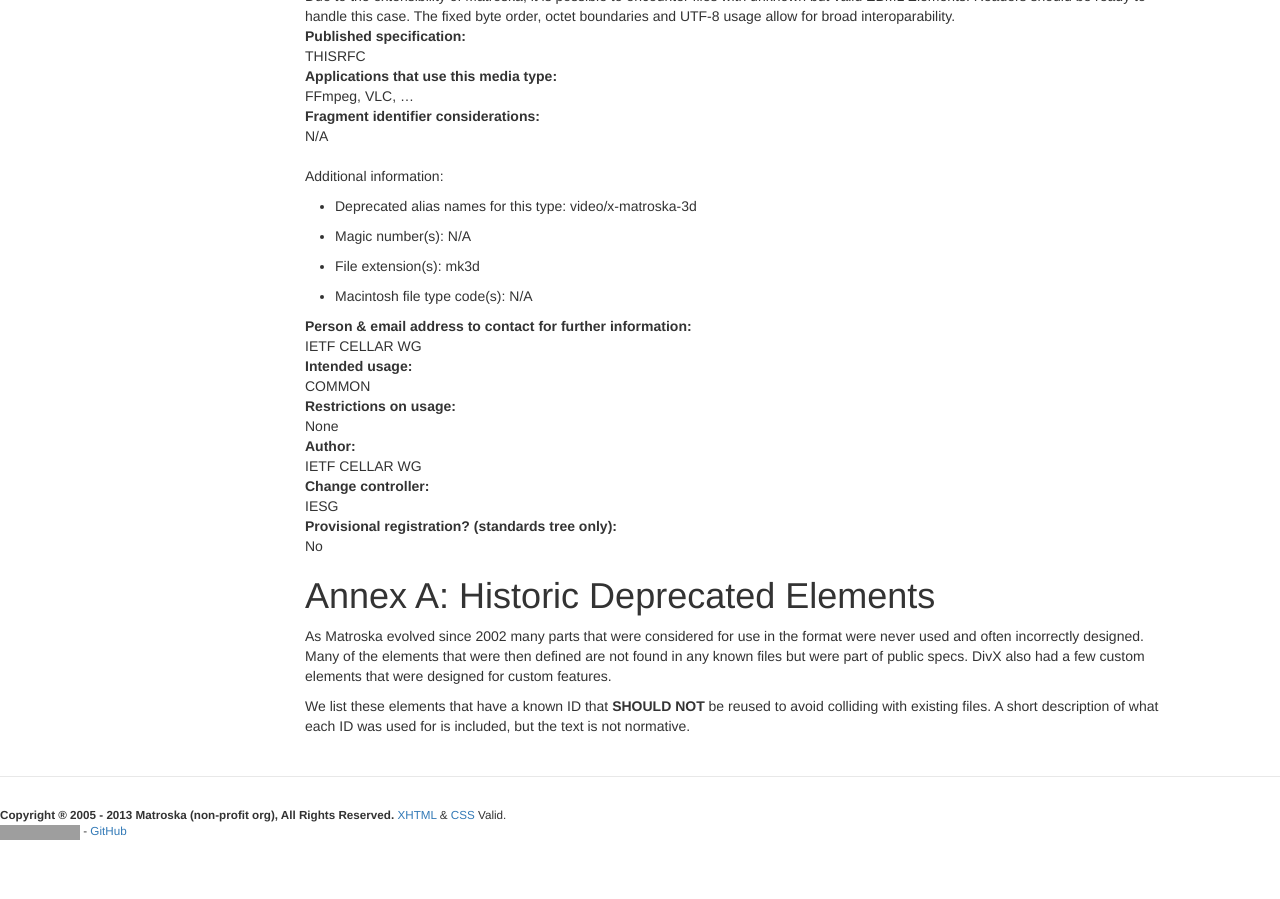
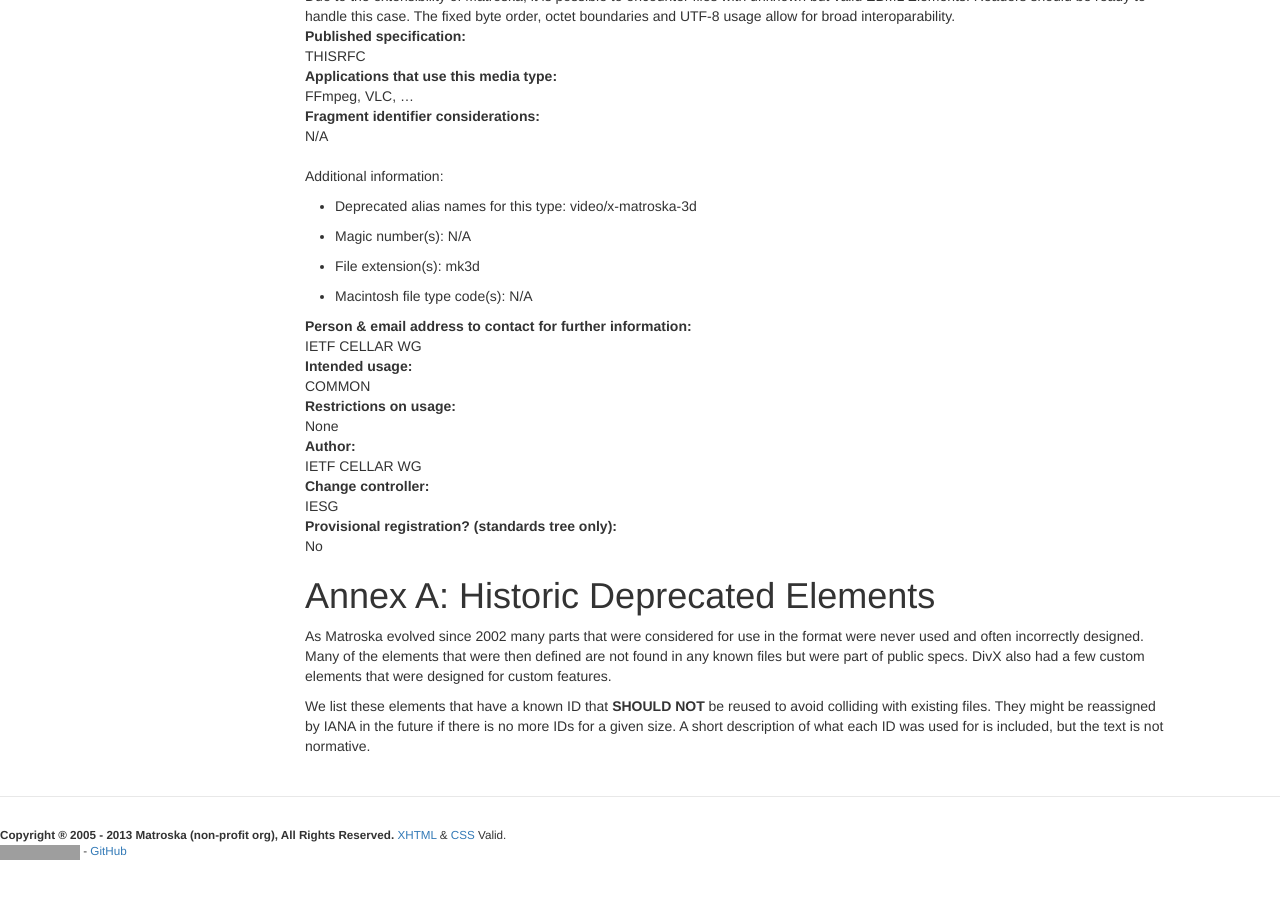
Before and after one commit to ietf-wg-cellar/matroska-specification, a Jekyll site: the page built from iana.md, in a window 1280 px wide and 900 px high, scrolled down 2561 px. Built offline with Jekyll 4.4.1, drawn with Linux system fonts in a browser that asks for light colours; our own code applies the rules of GitHub Pages for plain Markdown files; grey boxes are pictures that could not be loaded.

Commit message:
allow reusing deprecated IDs in the distant future
They are listed in the IANA registry of known IDs as returned.

```diff
--- a/iana.md
+++ b/iana.md
@@ -210,5 +210,5 @@ found in any known files but were part of public specs. DivX also had a few cust
 were designed for custom features.
 
 We list these elements that have a known ID that **SHOULD NOT** be reused to avoid colliding
-with existing files. A short description of what each ID was used for is included, but the text
-is not normative.
+with existing files. They might be reassigned by IANA in the future if there is no more IDs for a given size.
+A short description of what each ID was used for is included, but the text is not normative.
```
Also changed, not shown: iana_matroska_ids.md (+4 -0 lines), 1 other file.
